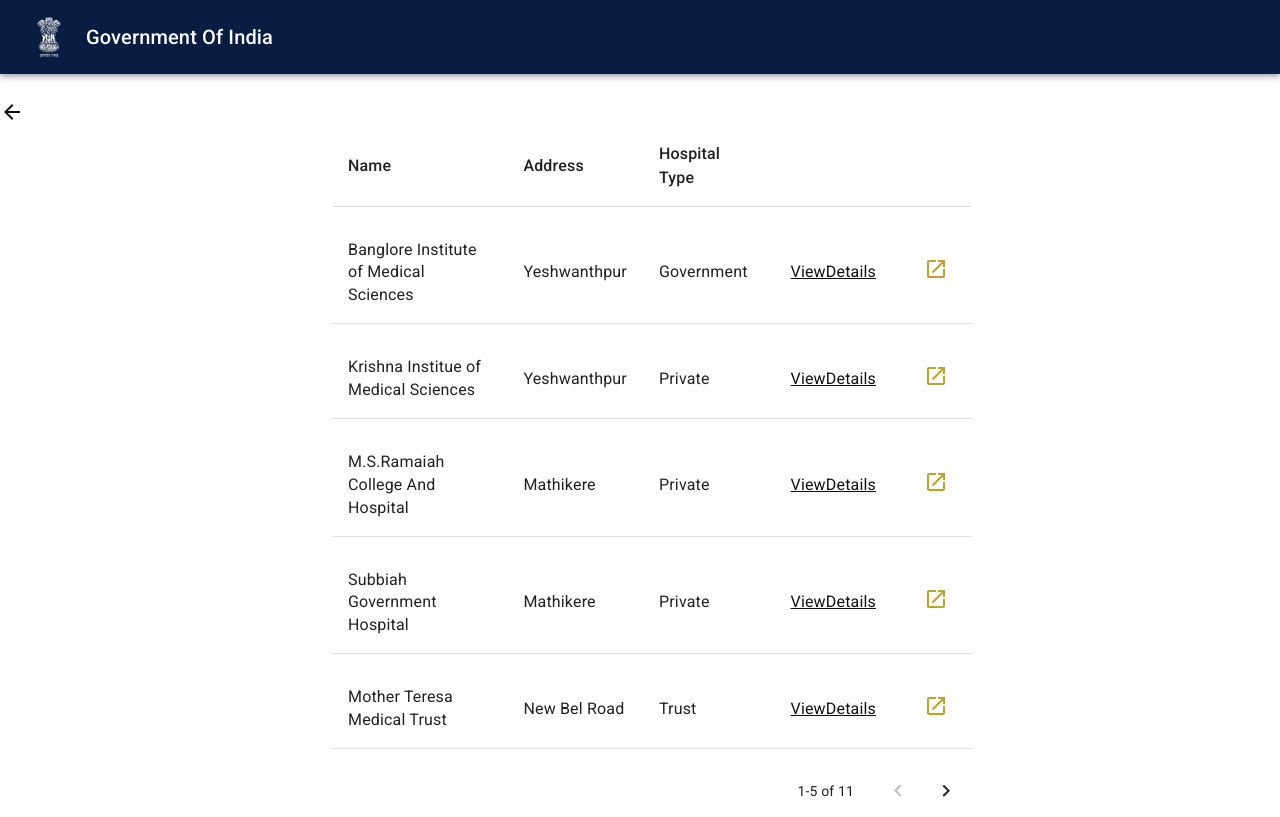
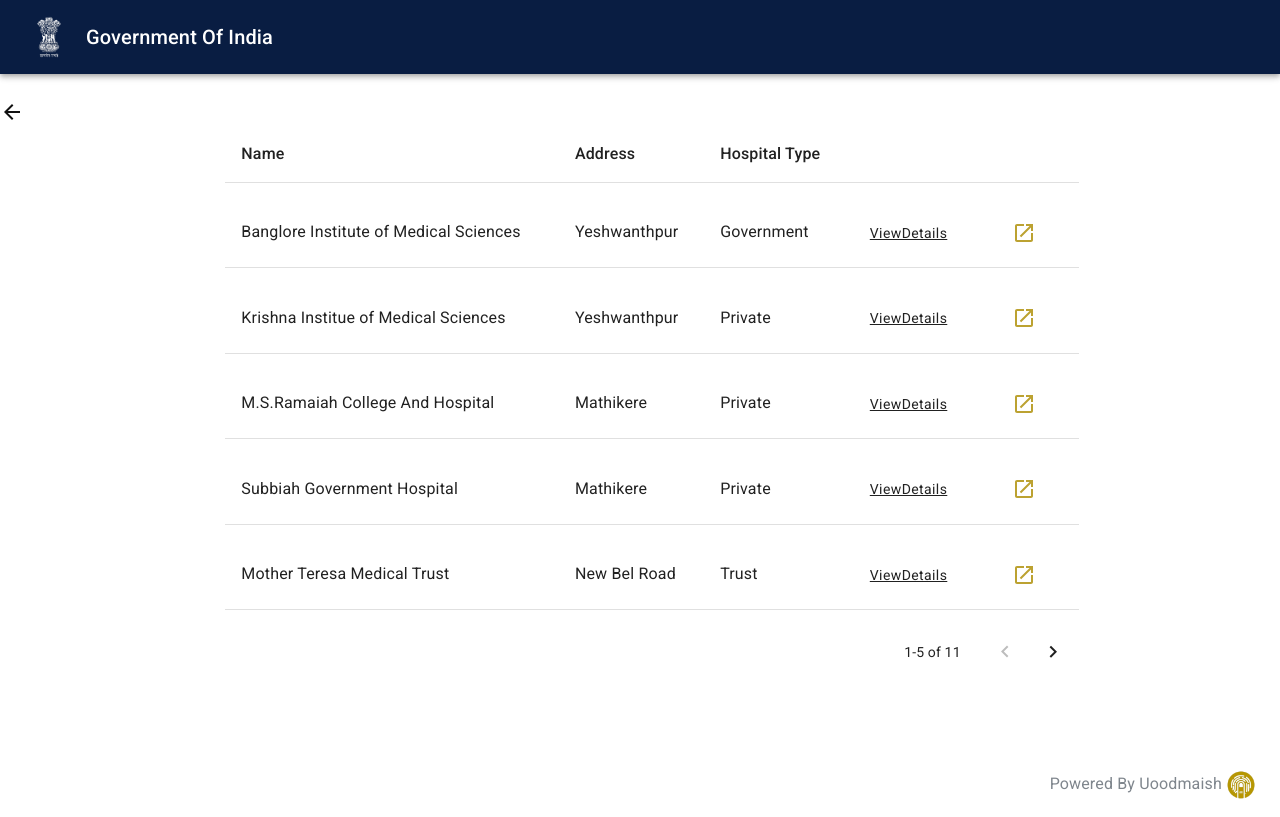
Before and after one commit to Suvarna1796/HospitalDetailsApp, a React (Create React App) app: page /PublicDashboard1 in a window 1280 px wide. Both pictures are taken after a click on the button "Search For Hospitals". Built offline with nearby package versions, Linux system fonts and the light colour scheme.

Commit message:
footer changes

```diff
--- a/src/App.css
+++ b/src/App.css
@@ -1,9 +1,14 @@
 body {
   /* margin:8px; */
   font-family: 'Roboto', sans-serif;
-  font-size: 15px !important;
+  font-size: 14px !important;
+  height: 100% !important;
+  width: 100%;
 }
-
+html body #root{
+  height: 100% !important;
+  width: 100%!important;
+}
 .MuiToolbar-dense {
   min-height: 67px !important;
   background-color :#091D42 !important;
@@ -201,3 +206,32 @@
 .dashboard div{
 padding-bottom: 10px;
 }
+.footer{
+  width: 100%;
+  /* top: 90%; */
+  position: absolute;
+  bottom:0 !important;
+}
+.footerClass{
+  right:0 !important;
+  width: 100% !important
+}
+.footerClass .MuiAppBar-colorPrimary{
+  color:#111 !important;
+  background-color: transparent !important;
+}
+.footerClass .MuiPaper-elevation4{
+  box-shadow: none !important;
+  padding-top: 2%;
+  right:0 !important
+}
+.tableBtn{
+  font-size: 14px !important;
+  color: #111111
+}
+@media (min-width: 1280px)
+{
+  .footerClass .MuiContainer-maxWidthLg {
+    max-width: 1520px;
+}
+}
--- a/src/components/SignUp/governmentSignUp.js
+++ b/src/components/SignUp/governmentSignUp.js
@@ -7,6 +7,7 @@
 import TextField from '@material-ui/core/TextField';
 import ClientCaptcha from "react-client-captcha"
 import Button from '@material-ui/core/Button';
+import FooterComponent from '../footer';
 
 class GovernmentSignUp extends React.Component {
     constructor(props) {
@@ -249,7 +250,7 @@
     render() {
         return (
             <div className="signUp">
-                <Header  />
+                <Header />
                 <Grid container className="AppBody" >
                     <Grid item xs={12} style={{ textAlign: 'center', fontSize: '22px' }} fontWeight="fontWeightBold">
                         Signup As Government
@@ -478,6 +479,7 @@
                         </Grid>
                     </Container>
                 </div>
+                <FooterComponent />
             </div>
         )
     }
--- a/src/components/SignUp/hospitalSignUp.js
+++ b/src/components/SignUp/hospitalSignUp.js
@@ -7,7 +7,7 @@
 import TextField from '@material-ui/core/TextField';
 import ClientCaptcha from "react-client-captcha"
 import Button from '@material-ui/core/Button';
-
+import FooterComponent from '../footer'
 class HospitalSignUp extends React.Component {
     constructor(props) {
         super(props);
@@ -197,6 +197,7 @@
     render() {
 
         return (
+            <div>
                 <div className="signUp">
                     <Header />
                     <Grid container className="AppBody" >
@@ -390,6 +391,8 @@
                         </Container>
                     </div>
                 </div>
+                <FooterComponent />
+            </div>
         )
     }
 }
--- a/src/components/SignUp/login.js
+++ b/src/components/SignUp/login.js
@@ -8,7 +8,8 @@
 import Button from '@material-ui/core/Button';
 import Tabs from '@material-ui/core/Tabs';
 import Tab from '@material-ui/core/Tab';
-import HeaderComponent from '../header'
+import HeaderComponent from '../header';
+import FooterComponent from '../footer';
 
 class LoginComponent extends React.Component {
     constructor(props) {
@@ -116,7 +117,7 @@
         const { value } = this.state;
         return (
             <div >
-                <HeaderComponent  />
+                <HeaderComponent />
                 {value === 0 ? <div >
                     <Grid container className="AppBody" >
                         <Grid item xs={12} style={{ textAlign: 'center', fontSize: '22px' }} fontWeight="fontWeightBold">
@@ -175,7 +176,7 @@
                                 </Grid>
                                 <Grid container justify="center"  >
                                     <Grid item xs={3} sm={3}>
-                                        <div style={{paddingRight:'10%'}}>
+                                        <div style={{ paddingRight: '10%' }}>
                                             <TextField
                                                 label="Captcha"
                                                 id="filled-size-small"
@@ -188,7 +189,7 @@
                                         <span className="error-msg">{this.state.errorLoginCaptcha}</span>
                                     </Grid>
                                     <Grid item xs={3} sm={3} >
-                                        <ClientCaptcha captchaCode={this.setCode} height="48"/>
+                                        <ClientCaptcha captchaCode={this.setCode} height={48} />
                                     </Grid>
 
                                 </Grid>
@@ -210,6 +211,7 @@
                         </Grid>
                     </div>
                 </div> :
+                    <div style={{height:'100%',width:'100%'}}>
                         <Grid container style={{ paddingTop: '18%' }} >
                             <Grid item xs={5} style={{ textAlign: 'right' }}>
                                 <label className="SelectLabel" >signup as </label>
@@ -225,7 +227,9 @@
                                 </select>
                             </Grid>
                         </Grid>
+                    </div>
                 }
+                <FooterComponent name="login"/>
             </div>
         );
     }
--- a/src/components/SignUp/publicUserSignUp.js
+++ b/src/components/SignUp/publicUserSignUp.js
@@ -7,6 +7,7 @@
 import TextField from '@material-ui/core/TextField';
 import ClientCaptcha from "react-client-captcha"
 import Button from '@material-ui/core/Button';
+import FooterComponent from '../footer';
 
 class PublicUserSignUp extends React.Component {
     constructor(props) {
@@ -424,6 +425,7 @@
                         </Grid>
                     </Container>
                 </div>
+                <FooterComponent />
             </div>
         )
     }
--- a/src/components/Table/TableComponent.js
+++ b/src/components/Table/TableComponent.js
@@ -8,7 +8,7 @@
 import TableRow from '@material-ui/core/TableRow';
 import OpenInNewIcon from '@material-ui/icons/OpenInNew';
 import '../../App.css';
-import { Link } from 'react-router-dom'
+import Button from '@material-ui/core/Button';
 
 class TableComponent extends React.Component {
     constructor(props) {
@@ -59,20 +59,20 @@
                         return <TableCell key={index_col}>{item[colData.key]}</TableCell>
                     }
                 }
-            return false;
+                return false;
             });
             if (this.props.viewDetailsFlag === false) {
                 return <TableRow key={index}>
                     {cells}
                     <TableCell style={{ width: '130px' }} >
-                        <Link to="" onClick={() => props.onViewDetail(item)} className="p-2" style={{ color: '#111111' }} >
+                        <Button onClick={() => props.onViewDetail(item)} className="tableBtn" style={{ fontWeight: '400' }} >
                             <u> ViewDetails</u>
-                        </Link>
+                        </Button>
                     </TableCell>
                     <TableCell>
-                        <Link to="" data-toggle="tooltip" title="Click here to copy the Link" className="p-2"  >
-                            <OpenInNewIcon className="yellowColor" onClick={() => props.onShareDetail(item)} />  </Link>
-
+                        <Button data-toggle="tooltip" title="Click here to copy the Link" onClick={() => props.onShareDetail(item)}>
+                            <OpenInNewIcon className="yellowColor" />
+                        </Button>
                     </TableCell>
                 </TableRow>
             }
--- /dev/null
+++ b/src/components/footer.js
@@ -0,0 +1,32 @@
+import React from 'react';
+import AppBar from '@material-ui/core/AppBar';
+import Typography from '@material-ui/core/Typography';
+import Container from '@material-ui/core/Container';
+
+
+export default class FooterComponent extends React.Component {
+
+    render() {
+        console.log(this.props, "in footer")
+        return (
+            <div className="footerClass">
+                {(this.props.name === 'login') ?
+                    <div className="footer" >
+                        <AppBar position="relative" >
+                            <Container >
+                                <Typography style={{ color: '#7F868D' }}  align="right">
+                                    Powered By Uoodmaish <img src="./images/fingerPintIcon.png" alt=" " className="styleIcon" width={30} height={30} />
+                                </Typography>
+                            </Container>
+                        </AppBar>
+                    </div> : <AppBar position="sticky" >
+                        <Container >
+                            <Typography style={{ color: '#7F868D' }} align="right" >
+                                Powered By Uoodmaish <img src="./images/fingerPintIcon.png" alt=" " className="styleIcon" width={30} height={30} />
+                            </Typography>
+                        </Container>
+                    </AppBar>}
+            </div>
+        )
+    }
+}
--- a/src/components/governmentDashboard/mapindex.js
+++ b/src/components/governmentDashboard/mapindex.js
@@ -13,7 +13,8 @@
 import VacinatedChart from './vacinatedLineChart';
 import TestedChart from './testedLineChart';
 import TableMap from './detailTable';
-import HeaderComponent from '../header'
+import HeaderComponent from '../header';
+import FooterComponent from '../footer';
 // import { Select } from '@material-ui/core';
 // import Select from 'react-select';
 
@@ -77,6 +78,7 @@
 
                     </Row>
                 </Container>
+                <FooterComponent />
             </div>
         );
     }
--- a/src/components/header.js
+++ b/src/components/header.js
@@ -17,7 +17,7 @@
                     <Toolbar variant="dense">
                         <IconButton edge="start" color="inherit" aria-label="menu">
                             {/* <FingerprintIcon /> */}
-                            <img src="./images/headerIcon.png" alt=" " className="styleIcon" width="50" />
+                            <img src="./images/headerIcon.png" alt=" " className="styleIcon" width={50} height={50}/>
 
                         </IconButton>
                         <Typography variant="h6" color="inherit">
--- a/src/components/hospitalDashboard/hospitalDashboard.js
+++ b/src/components/hospitalDashboard/hospitalDashboard.js
@@ -6,6 +6,7 @@
 import Button from '@material-ui/core/Button';
 import '../../App.css';
 import DatePicker from 'react-date-picker';
+import FooterComponent from '../footer';
 // import "react-datepicker/dist/react-datepicker.css";
 
 class hopitalDefaultComponent extends React.Component {
@@ -372,6 +373,7 @@
                         </Grid>
                     </div>}
                 </div>
+                <FooterComponent name="login"/>
             </div>
         )
     }
--- a/src/components/publicDashboard/publicDashboard1.js
+++ b/src/components/publicDashboard/publicDashboard1.js
@@ -4,9 +4,10 @@
 import Checkbox from '@material-ui/core/Checkbox';
 import { Link } from 'react-router-dom';
 import Grid from '@material-ui/core/Grid'
-// import NativeSelect from '@material-ui/core/NativeSelect';
+import Container from '@material-ui/core/Container';
 import '../../App.css';
 import HeaderComponent from '../header';
+import FooterComponent from '../footer';
 
 class PublicDashboard1 extends React.Component {
 
@@ -14,15 +15,12 @@
         return (
             <div>
                 <HeaderComponent />
-                <Grid container >
-                    <Grid item xs={4}>
-                    </Grid>
-                </Grid>
+
                 <Grid container className="AppBody" >
                     <Grid item xs={4}>
                     </Grid>
-                    <Grid item xs={5}>
-
+                    <Grid item xs={8}>
+                        <Container maxWidth="md" >
                             {/* <label className="SelectLabel" className="SelectLabel">Enter your Country</label>
                     <NativeSelect fullWidth={true} >
                         <option value={10}>Ten</option>
@@ -100,10 +98,11 @@
                             <Link to="/publicDashboard" style={{ color: '#fff', textDecoration: "none" }}>  Search For Hospitals</Link></Button>
                             </div>
                     </div> */}
+                        </Container>
                     </Grid>
-                    <Grid item xs>
-                    </Grid>
+
                 </Grid >
+                <FooterComponent />
             </div>
 
         )
--- a/src/components/publicDashboard/publicDashboard2.js
+++ b/src/components/publicDashboard/publicDashboard2.js
@@ -7,7 +7,7 @@
 import PublicDashboard3 from './publicDashboard3';
 import { Link } from 'react-router-dom';
 import ArrowBackIcon from '@material-ui/icons/ArrowBack';
-
+import FooterComponent from '../footer';
 
 var rows = [
     { key: 'name', label: 'Name' },
@@ -61,9 +61,9 @@
         console.log(rows, "rows in 2 render", this.state.viewDetailsFlag)
         return (
             <div >
-                <HeaderComponent  />
+                <HeaderComponent />
 
-                {this.state.viewDetailsFlag === true ? <div><div style={{ paddingTop: '2%' }}> <ArrowBackIcon onClick={this.sample} /></div> <PublicDashboard3 data={this.state.viewdetails} > <input type="hidden" onChange={this.sample} /></PublicDashboard3></div> :
+                {this.state.viewDetailsFlag === true ? <div><div style={{ paddingTop: '1%' }}> <ArrowBackIcon onClick={this.sample} /></div> <PublicDashboard3 data={this.state.viewdetails} > <input type="hidden" onChange={this.sample} /></PublicDashboard3></div> :
                     <div>
                         <Grid container ><Grid></Grid></Grid>
                         <Grid container className="AppBody">
@@ -72,8 +72,8 @@
                             </Link>
                             <Grid item xs>
                             </Grid>
-                            <Grid item xs={6}>
-                                <TableComponent id="publicTable"
+                            <Grid item xs={8}>
+                                <TableComponent id="publicTable" className="publicTable"
                                     cols={cols} rows={rows}
                                     viewDetailsFlag={this.state.viewDetailsFlag}
                                     onViewDetail={this.handleOpenEditRow}
@@ -87,6 +87,7 @@
                     </div>}
                 {/* {this.props.showEditPlan || this.props.showViewPlan ?
                     <EditRiskImpact dataObj={this.props.dataObj} view={this.props.view} oncancel={this.handleClose} /> : ''} */}
+                <FooterComponent name="login"/>
             </div>
         )
     }
```
Lines whose indentation alone changed are shown as unchanged.
